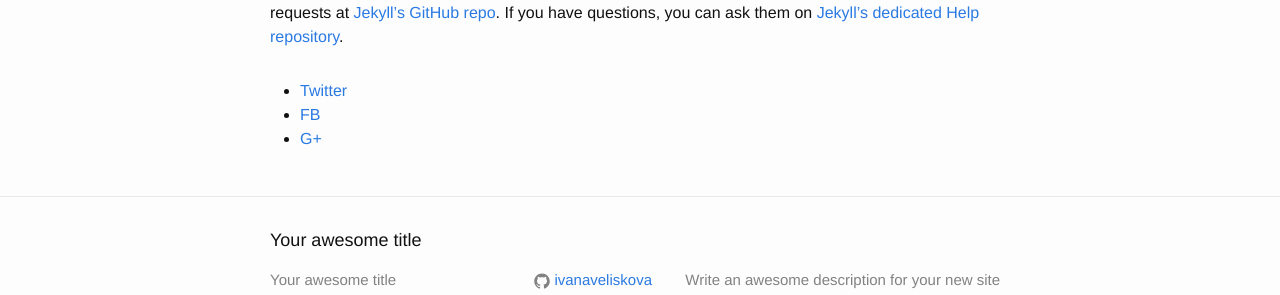
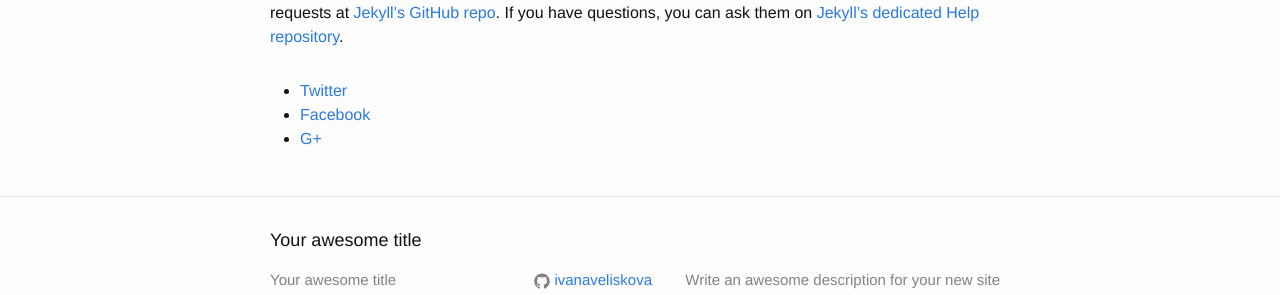
Before and after one commit to ivanaveliskova/jekylltest, a Jekyll site: the page built from _posts/2015-01-31-welcome-to-jekyll.markdown, in a window 1280 px wide. Shown: the part 589-884 px from the top of the page. Built offline with Jekyll 4.4.1, drawn with Linux system fonts in a browser that asks for light colours.

```diff
--- a/_includes/social.html
+++ b/_includes/social.html
@@ -12,8 +12,8 @@
 		</li>
 
 		<li>
-			<!--Facebook Share-->
-			<a href="https://facebook.com/sharer.php?u={{ page.url | prepen: ste.url }}" rel="nofollow" target="_blank" title="Share on Facebook">FB</a>
+			<!--Facebook Share **FIX**-->
+			    <a href="https://facebook.com/sharer.php?u={{ site.url }}{{ page.url }}" rel="nofollow" target="_blank" title="Share on Facebook">Facebook</a>
 		</li>
 
 		<li>
```
